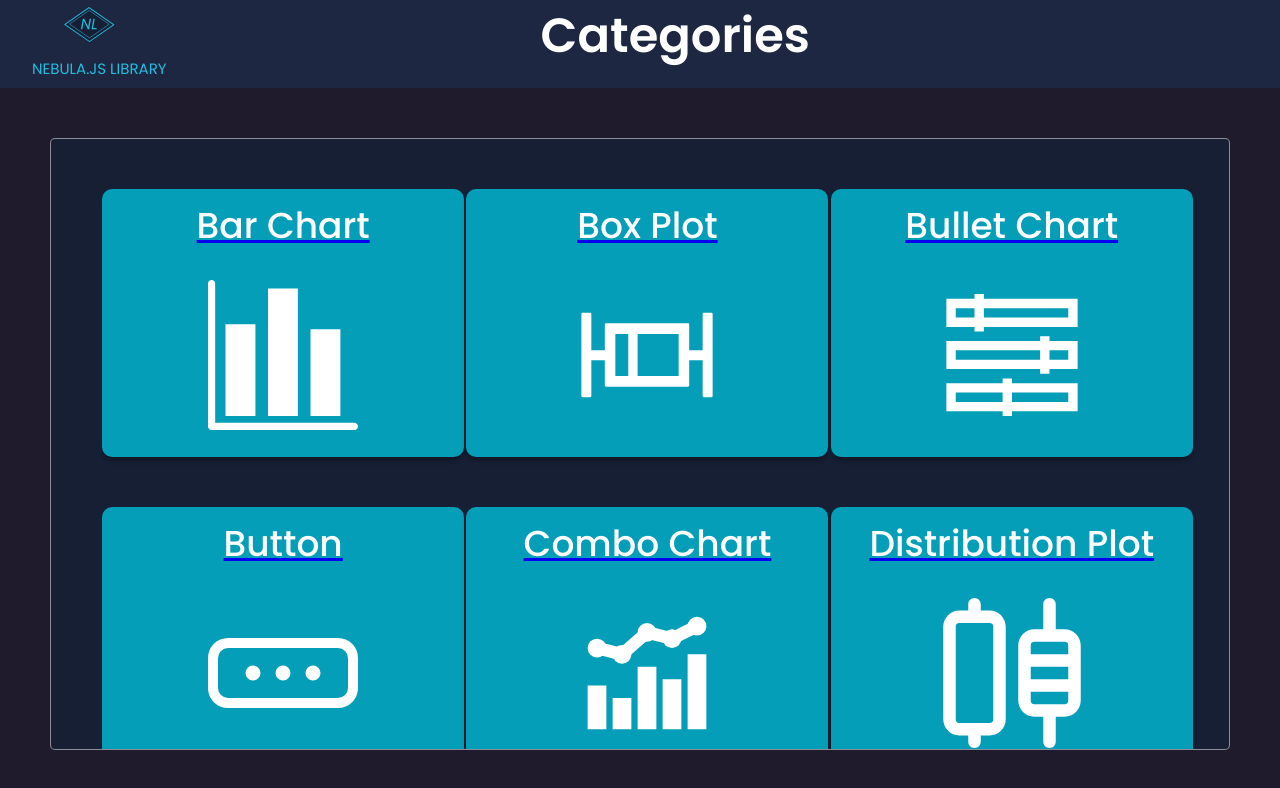
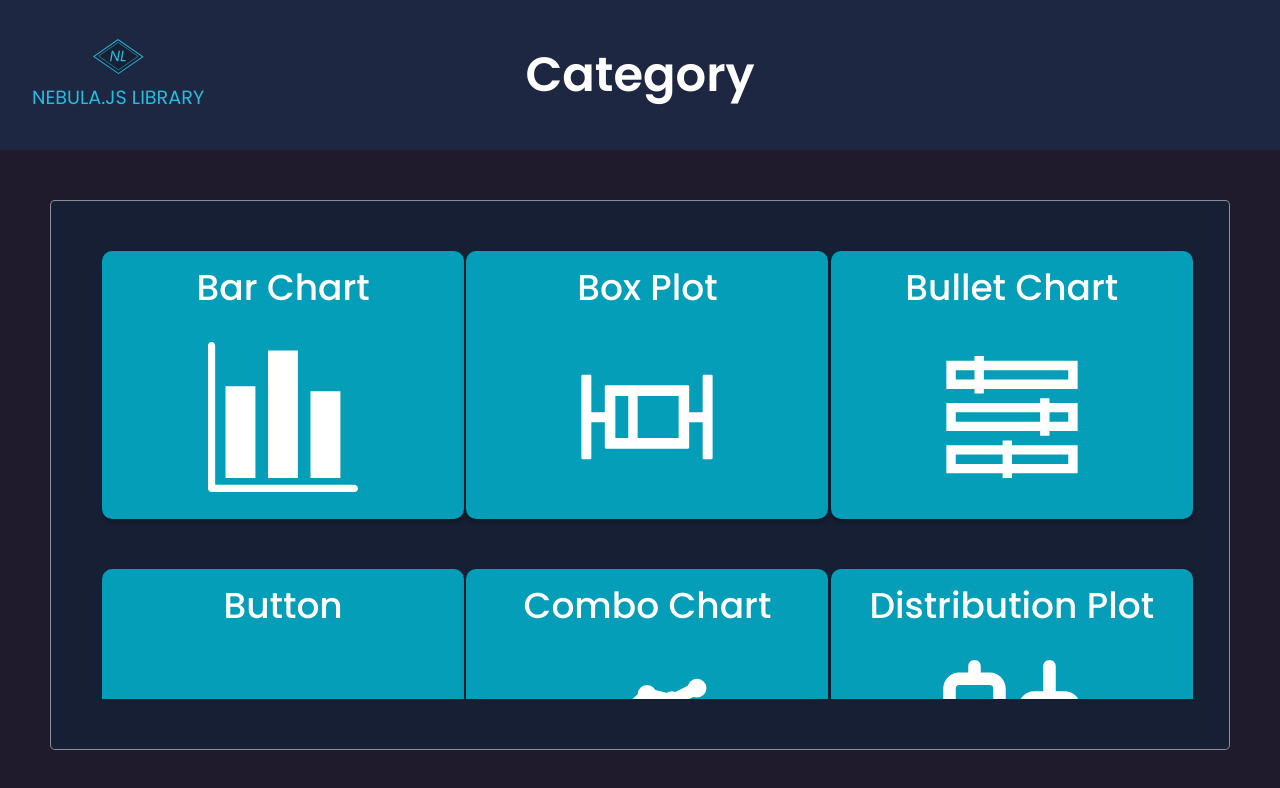
Before and after one commit to CalibrateGlobal/nebula.js-library, a React (Create React App) app: page / in a window 1280 px wide. Shown: the top 788 px of the page. Built offline with nearby package versions, Linux system fonts and the light colour scheme; what @nebula.js/stardust would draw is missing.

Commit message:
JDTP-20 - Linking dashboard to chart page, fixing routing issues etc

```diff
--- a/src/App.js
+++ b/src/App.js
@@ -11,7 +11,7 @@ const App = () => {
       <GlobalStyle />
       <Routes>
         <Route path="/" element={<Dashboard />} />
-        <Route path="/chart/:category" element={<Chart />} />
+        <Route path="/chart/:category/:chartId" element={<Chart />} />
         <Route path="/iconlist" element={<IconList />} />
       </Routes>
     </BrowserRouter>
--- a/src/assets/icons/LogoIcon.jsx
+++ b/src/assets/icons/LogoIcon.jsx
@@ -25,7 +25,7 @@ const LogoIcon = ({ className }) => {
           transform="matrix(0.821642 0.570004 -0.821642 0.570004 25.4196 3.28368)"
           fill="#171F34"
           stroke="#23BDDF"
-          stroke-width="0.5"
+          strokeWidth="0.5"
         />
         <path
           d="M25.1662 22.1611H23.8012L19.7962 13.8361L18.3112 22.1611H16.9462L18.8062 11.6911H20.1712L24.1912 20.0011L25.6612 11.6911H27.0262L25.1662 22.1611ZM29.0531 21.1111H32.7131L32.5181 22.1611H27.4931L29.3531 11.7061H30.7181L29.0531 21.1111Z"
--- a/src/components/NavBar.jsx
+++ b/src/components/NavBar.jsx
@@ -1,16 +1,17 @@
 import styled from 'styled-components';
 import LogoIcon from './../assets/icons/LogoIcon';
 import HamburgerMenuIcon from './../assets/icons/HamburgerMenuIcon';
+import { Link } from 'react-router-dom';
 
 export const StyledNavBar = styled.nav`
   width: 100%;
-  height: 15%;
-  background: #171f34;
+  height: 150px;
+  background: #1d2741;
   display: flex;
   align-items: center;
 `;
 
-export const StyledNavButton = styled.button`
+export const StyledNavButton = styled(Link)`
   font-size: 1.2rem;
   margin-left: 2rem;
   font-weight: 400;
@@ -19,6 +20,8 @@ export const StyledNavButton = styled.button`
   background: transparent;
   border: none;
   cursor: pointer;
+  display: flex;
+  flex-direction: column;
 `;
 export const StyledCodeButton = styled.button`
   font-size: 1.2rem;
@@ -54,7 +57,9 @@ export const StyledSubTitle = styled.div`
   text-align: center;
 `;
 
-export const StyledLogoIcon = styled(LogoIcon)``;
+export const StyledLogoIcon = styled(LogoIcon)`
+  margin: auto;
+`;
 export const StyledHamburgerMenuIcon = styled(HamburgerMenuIcon)`
   cursor: pointer;
   width: 50px;
--- a/src/data/chartList.jsx
+++ b/src/data/chartList.jsx
@@ -4,6 +4,7 @@ const app2 = '25bbde2e-79eb-4eab-9c12-4ab56594a738';
 const chartList = [
   {
     category: 'barchart',
+    title: 'Bar Chart',
     appId: app1,
     subcategories: [
       {
@@ -30,6 +31,7 @@ const chartList = [
   },
   {
     category: 'boxplot',
+    title: 'Box Plot',
     appId: app1,
     subcategories: [
       {
@@ -55,21 +57,22 @@ const chartList = [
     ],
   },
   {
-    category: 'bulletplot',
+    category: 'bulletchart',
+    title: 'Bullet Chart',
     appId: app1,
     subcategories: [
       {
-        title: 'Vertical Bullet Plot',
+        title: 'Vertical Bullet Chart',
         subtitle: '(Common Axis with Target)',
         chartId: 'bsw',
       },
       {
-        title: 'Vertical Bullet Plot',
+        title: 'Vertical Bullet Chart',
         subtitle: '(Segments with Target)',
         chartId: 'MnyJh',
       },
       {
-        title: 'Horizontal Bullet Plot',
+        title: 'Horizontal Bullet Chart',
         subtitle: '(Common Axis with Target)',
         chartId: 'VyVfXc',
       },
@@ -77,6 +80,7 @@ const chartList = [
   },
   {
     category: 'button',
+    title: 'Button',
     appId: app2,
     subcategories: [
       {
@@ -103,6 +107,7 @@ const chartList = [
   },
   {
     category: 'combochart',
+    title: 'Combo Chart',
     appId: app2,
     subcategories: [
       {
@@ -127,6 +132,7 @@ const chartList = [
   },
   {
     category: 'distributionplot',
+    title: 'Distribution Plot',
     appId: app2,
     subcategories: [
       {
--- a/src/pages/Chart.jsx
+++ b/src/pages/Chart.jsx
@@ -29,25 +29,19 @@ const StyledChartContainer = styled.div`
   background-color: #171f34;
   border: 1px solid rgba(255, 255, 255, 0.5);
   border-radius: 5px;
-  height: 100%;
-  width: 95%;
+  height: calc(100% - 250px);
+  width: calc(100% - 100px);
   overflow: hidden;
   padding: 25px 25px 50px 50px;
 `;
 
-const StyledChartTitle = styled.p`
-  font-weight: 700;
-  font-size: 2.5rem;
-  color: #ffff;
-`;
-
 const Chart = () => {
-  const { category } = useParams();
-  const chartIndex = chartList.findIndex((x) => x.category === category);
-  const appId = chartList[chartIndex].appId;
-  const chartId = chartList[chartIndex].subcategories[0].chartId;
-  const chartTitle = chartList[chartIndex].subcategories[0].title;
-  const chartSubTitle = chartList[chartIndex].subcategories[0].subtitle;
+  const { category, chartId } = useParams();
+  const categoryIndex = chartList.findIndex((item) => item.category === category);
+  const appId = chartList[categoryIndex].appId;
+  const subCategoryIndex = chartList[categoryIndex].subcategories.findIndex((item) => item.chartId === chartId);
+  const chartTitle = chartList[categoryIndex].subcategories[subCategoryIndex].title;
+  const chartSubTitle = chartList[categoryIndex].subcategories[subCategoryIndex].subtitle;
 
   const { nebula } = useQlik(appId);
 
@@ -72,7 +66,7 @@ const Chart = () => {
   return (
     <StyledPageContainer>
       <StyledNavBar>
-        <StyledNavButton>
+        <StyledNavButton to="/">
           <StyledLogoIcon />
           NEBULA.JS LIBRARY
         </StyledNavButton>
--- a/src/pages/Dashboard.jsx
+++ b/src/pages/Dashboard.jsx
@@ -1,7 +1,6 @@
 import { Link, useParams } from 'react-router-dom';
-import React from 'react';
+import React, { useState } from 'react';
 import styled from 'styled-components';
-import LogoIcon from '../components/icons/LogoIcon'
 import {
   StyledBarChartIcon,
   StyledBoxPlotIcon,
@@ -23,84 +22,15 @@ import {
   StyledWaterfallChartIcon,
 } from '../components/icons/StyledChartIcons';
 
+import {
+  StyledLogoIcon,
+  StyledNavBar,
+  StyledNavButton,
+  StyledPageTitle,
+  StyledTitle,
+} from '../components/NavBar';
 
-
-export const StyledLogoIcon = styled(LogoIcon)`
-  cursor: pointer;
-  width: 50px;
-  height: 50px;
-  margin: 0 2rem 0;
-`;
-const StyledPageTitle = styled.div`
-  font-size: 2rem;
-  margin-bottom: 0.5ch;
-font-style: normal;
-font-weight: 600;
-font-size: 48px;
-line-height: 72px;
-color: #FFFFFF;
-`;
-
-
-
-const StyledChartListContainer = styled.section`
-  display: grid;
-  grid-gap: 5% 1%;
-  grid-template-columns: repeat(5, 1fr);
-  justify-content: center;
-  height: 100%;
-  overflow-y: auto;
-  overflow-x: auto;
-  width: 90%;
-  background-color: #171F34;
-  height: 75%;
-  align-self: center;
-  border: 1px solid black;
-  border-radius: 20px;
-  margin-top: auto;
-  margin-bottom: auto;
-  &::-webkit-scrollbar {
-    border-radius: 5px;
-    width: 10px;
-  }
-
-  &::-webkit-scrollbar-thumb {
-    border-radius: 5px;
-    background: #a4a4a4;
-    height: 5px;
-  }
-
-  &::-webkit-scrollbar-track {
-    margin-bottom: 11px;
-  }
-
-  &::-webkit-scrollbar-track-piece {
-    background: #f5f5f5;
-    margin-top: 20px;
-    border-radius: 5px;
-  }
-`;
-
-
-const StyledChartItem = styled.button`
-font-style: normal;
-font-weight: 500;
-font-size: 36px;
-line-height: 54px;
-color: #FFFFFF;
-width: 362px;
-  height: 268px;
-  background: #049eb8;
-  box-shadow: 0px 4px 4px rgba(0, 0, 0, 0.25);
-  border-radius: 10px;
-  display: flex;
-  flex-direction: column;
-  margin: auto auto 50px auto;
-  cursor: pointer;
-`;
-
-
-
+import chartList from '../data/chartList';
 
 const StyledScreenContainer = styled.main`
   display: flex;
@@ -109,21 +39,13 @@ const StyledScreenContainer = styled.main`
   width: 100vw;
   background-color: #1f1b2c;
 `;
-const StyledNavBar = styled.nav`
-  width: 100%;
-  height: 12%;
-  background: #1D2741;
-  display: flex;
-  flex-direction: row;
-  justify-content: space-between;
-  align-items: center;
-`;
+
 const StyledChartListOuterContainer = styled.div`
   margin: 50px;
   background-color: #171f34;
   border: 1px solid rgba(255, 255, 255, 0.5);
   border-radius: 5px;
-  height: 100%;
+  height: calc(100% - 250px);
   overflow: hidden;
   padding: 0px 25px 0px 50px;
 `;
@@ -132,7 +54,7 @@ const StyledChartListInnerContainer = styled.div`
   display: flex;
   flex-direction: row;
   flex-wrap: wrap;
-  height: calc(100% - 50px);
+  height: calc(100% - 100px);
   overflow-y: auto;
   overflow-x: auto;
   margin: 50px auto 50px auto;
@@ -152,24 +74,13 @@ const StyledChartListInnerContainer = styled.div`
 
   &::-webkit-scrollbar-track-piece {
     background: grey;
-    margin-bottom: 50px;
     border-radius: 5px;
     border-left: 2px solid #171f34;
     border-right: 2px solid #171f34;
   }
 `;
-export const StyledNavButton = styled.button`
-  font-size: 15px;
-  margin-left: 2rem;
-  font-weight: 400;
-  color: #23bddf;
-  text-decoration: none;
-  background: transparent;
-  border: none;
-  cursor: pointer;
-`;
 
-const StyledChartCategoryItem = styled.div`
+const StyledChartCategoryItem = styled(Link)`
   width: 362px;
   height: 268px;
   background: #049eb8;
@@ -180,6 +91,11 @@ const StyledChartCategoryItem = styled.div`
   margin: auto auto 50px auto;
   cursor: pointer;
   text-align: center;
+  text-decoration: none;
+  transition: 0.3s;
+  :hover {
+    transform: scale(1.02);
+  }
 `;
 
 const StyledCategoryTitle = styled.h3`
@@ -195,27 +111,6 @@ const StyledIconContainer = styled.div`
 `;
 
 const Dashboard = () => {
-  const iconList = [
-    { title: 'Bar Chart', category: 'barchart' },
-    { title: 'Box Plot', category: 'boxplot' },
-    { title: 'Bullet Chart', category: 'bulletchart' },
-    { title: 'Button', category: 'button' },
-    { title: 'Combo Chart', category: 'combochart' },
-    { title: 'Distribution Plot', category: 'distributionplot' },
-    { title: 'Funnel Chart', category: 'funnelchart' },
-    { title: 'Grid Chart', category: 'gridchart' },
-    { title: 'Histogram Chart', category: 'histogramchart' },
-    { title: 'KPI', category: 'kpi' },
-    { title: 'Line Chart', category: 'linechart' },
-    { title: 'Mekko Chart', category: 'mekkochart' },
-    { title: 'Organisation Chart', category: 'orgchart' },
-    { title: 'Pie Chart', category: 'piechart' },
-    { title: 'Sankey Chart', category: 'sankeychart' },
-    { title: 'Table', category: 'table' },
-    { title: 'Scatter Plot', category: 'scatterplot' },
-    { title: 'Waterfall Chart', category: 'waterfallchart' },
-  ];
-
   const getIcon = (category) => {
     switch (category) {
       case 'barchart':
@@ -259,27 +154,38 @@ const Dashboard = () => {
     }
   };
 
+  const [selectedChartId, setSelectedChartId] = useState(null);
+
+  const getSelectedChartId = (category) => {
+    if (selectedChartId === null) {
+      const categoryIndex = chartList.findIndex(
+        (item) => item.category === category
+      );
+      return chartList[categoryIndex].subcategories[0].chartId;
+    }
+    return selectedChartId;
+  };
+
   return (
     <StyledScreenContainer>
-        <StyledNavBar>
-          <StyledNavButton>
-        <StyledLogoIcon>
-        <LogoIcon/>
-
-        </StyledLogoIcon>
-        NEBULA.JS LIBRARY
+      <StyledNavBar>
+        <StyledNavButton to="/">
+          <StyledLogoIcon />
+          NEBULA.JS LIBRARY
         </StyledNavButton>
-
-        <StyledPageTitle>Categories</StyledPageTitle>
-        <span style={{ width: '6rem' }}></span>
-       </StyledNavBar>
+        <StyledPageTitle>
+          <StyledTitle>Category</StyledTitle>
+        </StyledPageTitle>
+      </StyledNavBar>
       <StyledChartListOuterContainer>
         <StyledChartListInnerContainer>
-          {iconList.map((item) => (
-            <StyledChartCategoryItem>
-               <Link to={`chart/${item.category}`}>
+          {chartList.map((item) => (
+            <StyledChartCategoryItem
+              key={item.category}
+              to={`chart/${item.category}/${getSelectedChartId(item.category)}`}
+            >
               <StyledCategoryTitle>{item.title}</StyledCategoryTitle>
-              </Link>
+
               <StyledIconContainer>
                 {getIcon(item.category)}
               </StyledIconContainer>
@@ -291,4 +197,4 @@ const Dashboard = () => {
   );
 };
 
- export default Dashboard;
+export default Dashboard;
--- a/src/pages/IconList.jsx
+++ b/src/pages/IconList.jsx
@@ -43,7 +43,7 @@ const StyledChartListInnerContainer = styled.div`
   display: flex;
   flex-direction: row;
   flex-wrap: wrap;
-  height: calc(100% - 50px);
+  height: calc(100% - 100px);
   overflow-y: auto;
   overflow-x: auto;
   margin: 50px auto 50px auto;
@@ -63,7 +63,6 @@ const StyledChartListInnerContainer = styled.div`
 
   &::-webkit-scrollbar-track-piece {
     background: grey;
-    margin-bottom: 50px;
     border-radius: 5px;
     border-left: 2px solid #171f34;
     border-right: 2px solid #171f34;
```
Also changed, not shown: src/assets/icons/HamburgerMenuIcon.jsx (+10 -10 lines).
